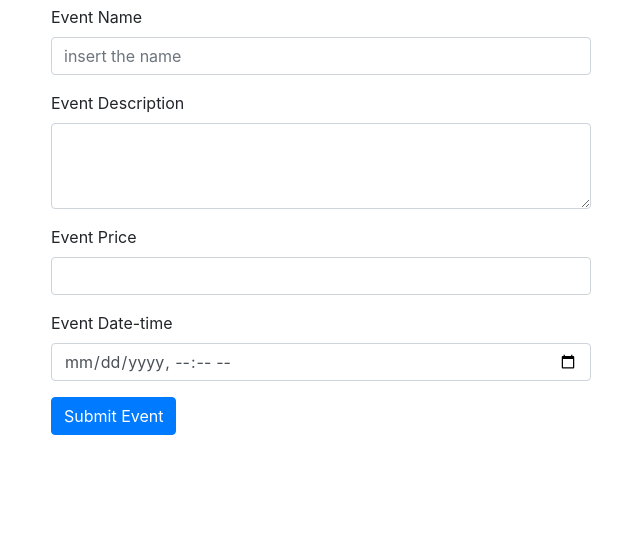
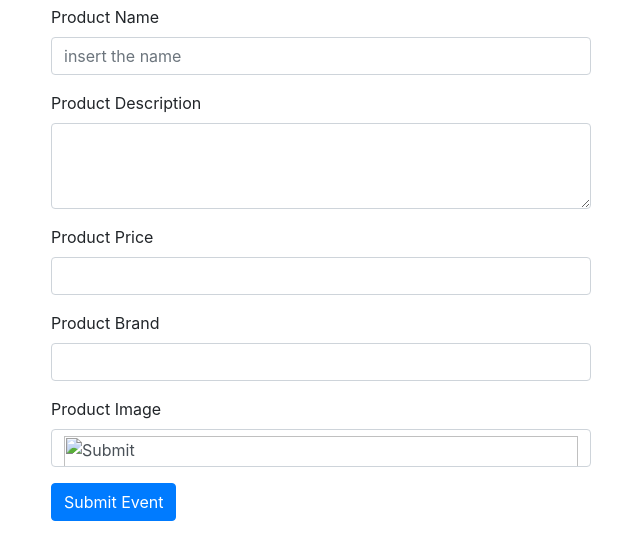
Before and after one commit to zabedalam/M3-D23-AJAX-CRUD-EXERCISE, a plain HTML site: page index.html in a window 1280 px wide. Shown: the part 51-610 px from the top of the page, without its empty margins (34-674 px from the left). Drawn offline with nearby package versions, Linux system fonts and the light colour scheme.

Commit message:
some changes on form

```diff
--- a/index.html
+++ b/index.html
@@ -49,20 +49,24 @@
             <div class="col-md-6">
                 <form onsubmit="handleSubmit()">
                     <div class="form-group">
-                        <label for="name">Event Name</label>
+                        <label for="name">Product Name</label>
                         <input type="text" class="form-control" id="name" placeholder="insert the name" required>
                     </div>
                     <div class="form-group">
-                        <label for="description">Event Description</label>
+                        <label for="description">Product Description</label>
                         <textarea class="form-control" id="description" rows="3" required></textarea>
                     </div>
                     <div class="form-group">
-                        <label for="price">Event Price</label>
+                        <label for="price">Product Price</label>
                         <input type="number" class="form-control" id="price" required>
                     </div>
                     <div class="form-group">
-                        <label for="time">Event Date-time</label>
-                        <input type="datetime-local" class="form-control" id="time" required>
+                        <label for="brand">Product Brand</label>
+                        <input type="text" class="form-control" id="brand" required>
+                    </div>
+                    <div class="form-group">
+                        <label for="image">Product Image</label>
+                        <input type="image" class="form-control" id="image" required>
                     </div>
                     <div class="form-group">
                         <input type="button" class="btn btn-primary" value="Submit Event">
```
